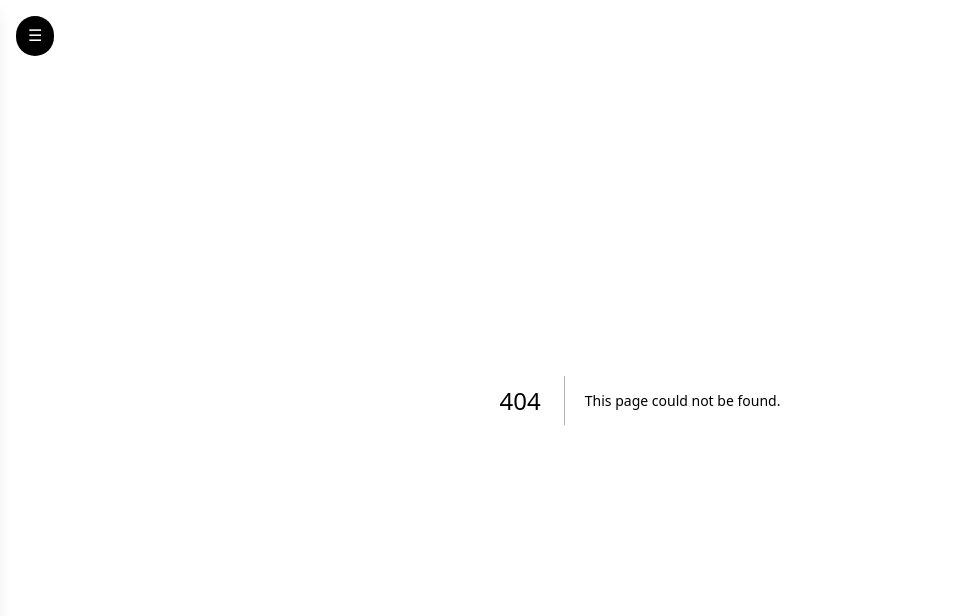
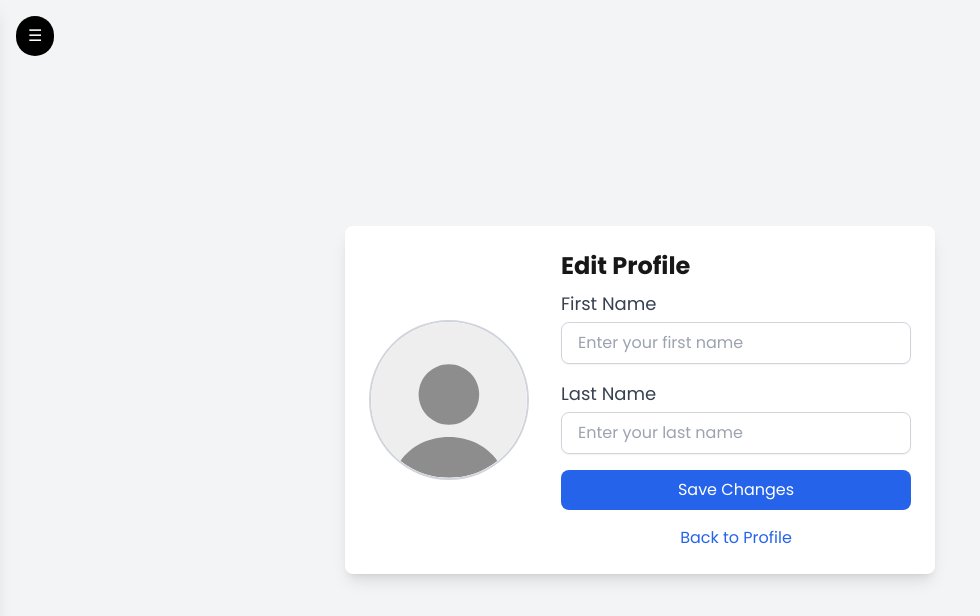
Before and after one commit to zagrebelnio/excursion-mate, a Next.js app in the folder frontend/: page /profile/edit in a window 1280 px wide. Before the commit this address had no page. Shown: the top 616 px of the page, without its empty margins (0-980 px from the left). Built offline with nearby package versions, Linux system fonts and the light colour scheme.

Commit message:
feat: add edit page

```diff
--- /dev/null
+++ b/frontend/src/app/profile/edit/page.tsx
@@ -0,0 +1,95 @@
+'use client';
+import Link from 'next/link';
+import Image from 'next/image';
+import { useState } from 'react';
+
+export default function Edit() {
+  const [firstName, setFirstName] = useState('');
+  const [lastName, setLastName] = useState('');
+
+  const handleSubmit = (e: React.FormEvent) => {
+    e.preventDefault();
+    console.log('First Name:', firstName);
+    console.log('Last Name:', lastName);
+  };
+
+  return (
+    <div className="min-h-screen flex items-center justify-center bg-gray-100">
+      <div className="flex flex-col md:flex-row items-center gap-8 max-w-4xl p-6 bg-white rounded-lg shadow-lg">
+        <div className="relative w-40 h-40 rounded-full overflow-hidden border-2 border-gray-300 cursor-pointer">
+          <input
+            type="file"
+            accept="image/*"
+            className="absolute inset-0 w-full h-full opacity-0 cursor-pointer"
+            onChange={(e) => {
+              const file = e.target.files?.[0];
+              if (file) {
+                console.log('Selected file:', file);
+              }
+            }}
+          />
+          <Image
+            src="/placeholders/profile-avatar.svg"
+            alt="Profile"
+            className="w-full h-full object-cover"
+            width={160}
+            height={160}
+          />
+        </div>
+
+        <div className="flex-1">
+          <h1 className="text-2xl font-bold mb-2">Edit Profile</h1>
+          <form onSubmit={handleSubmit} className="space-y-4">
+            <div>
+              <label
+                htmlFor="first-name"
+                className="block text-lg text-gray-700"
+              >
+                First Name
+              </label>
+              <input
+                type="text"
+                id="first-name"
+                value={firstName}
+                onChange={(e) => setFirstName(e.target.value)}
+                className="mt-1 w-full px-4 py-2 border border-gray-300 rounded-lg shadow-sm focus:outline-none focus:ring-2 focus:ring-blue-500"
+                placeholder="Enter your first name"
+              />
+            </div>
+
+            <div>
+              <label
+                htmlFor="last-name"
+                className="block text-lg text-gray-700"
+              >
+                Last Name
+              </label>
+              <input
+                type="text"
+                id="last-name"
+                value={lastName}
+                onChange={(e) => setLastName(e.target.value)}
+                className="mt-1 w-full px-4 py-2 border border-gray-300 rounded-lg shadow-sm focus:outline-none focus:ring-2 focus:ring-blue-500"
+                placeholder="Enter your last name"
+              />
+            </div>
+
+            <button
+              type="submit"
+              className="w-full py-2 bg-blue-600 text-white rounded-lg hover:bg-blue-700 transition"
+            >
+              Save Changes
+            </button>
+          </form>
+
+          <Link
+            href="/profile"
+            className="block mt-4 text-center text-blue-600 hover:underline"
+          >
+            Back to Profile
+          </Link>
+        </div>
+      </div>
+    </div>
+  );
+}
--- a/frontend/src/app/profile/page.tsx
+++ b/frontend/src/app/profile/page.tsx
@@ -22,7 +22,7 @@ export default function ProfilePage() {
 
           <div className="flex flex-col gap-4">
             <Link
-              href="/edit-profile"
+              href="/profile/edit"
               className="px-4 py-2 border border-black text-black text-center rounded-lg hover:bg-gray-100 transition"
             >
               Edit profile
```
